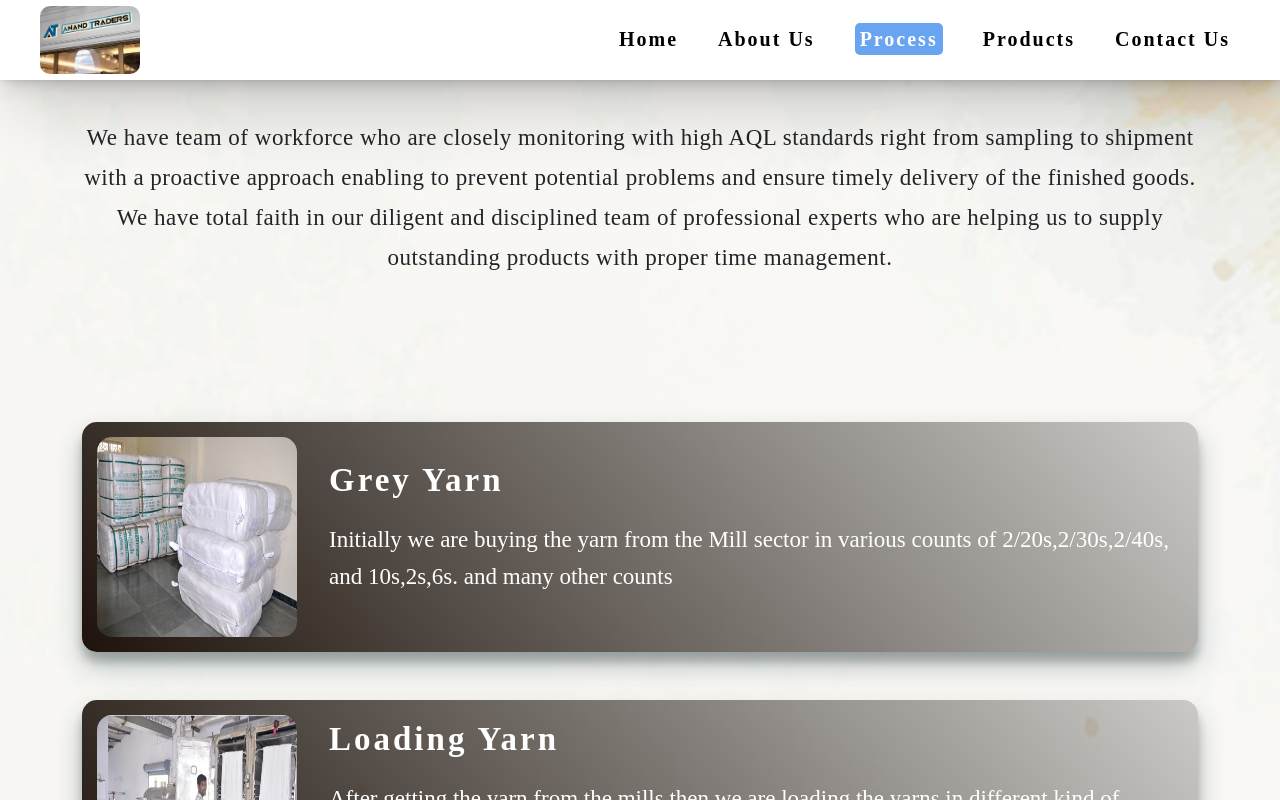
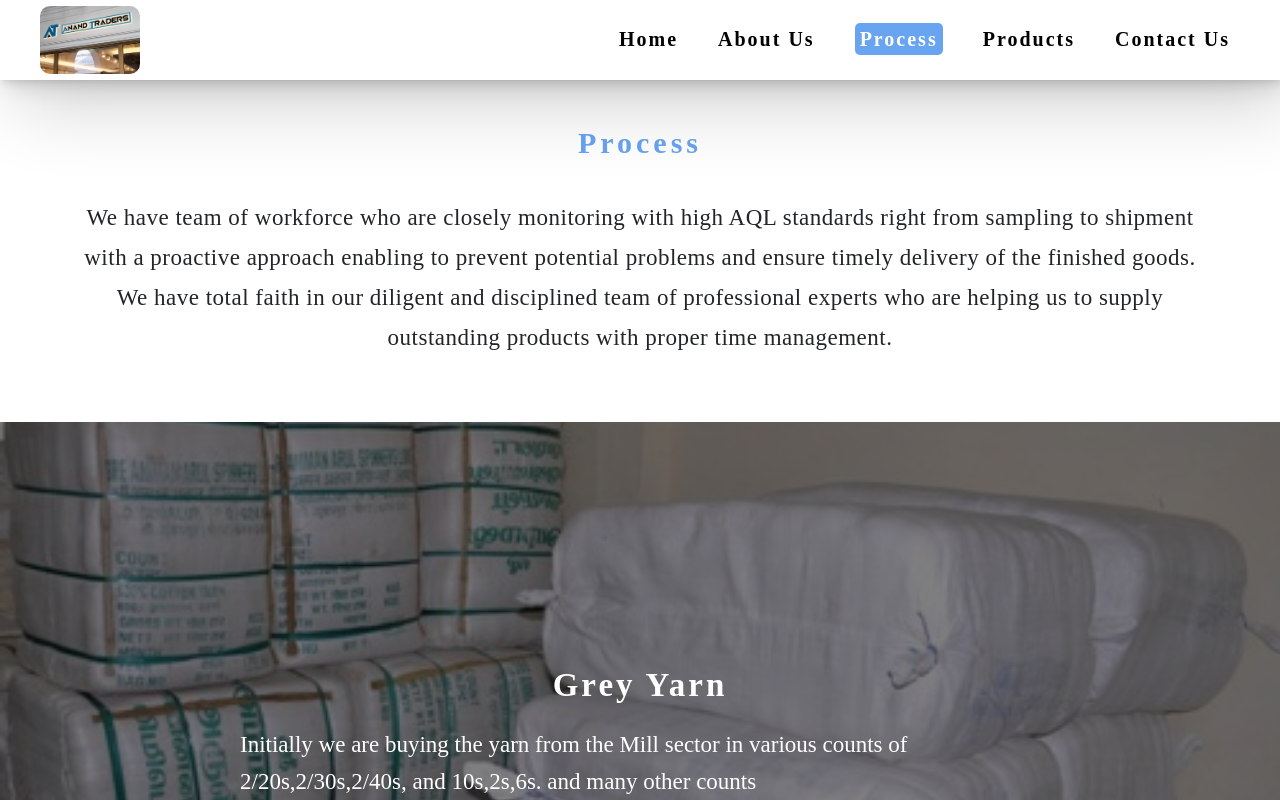
Before and after one commit to Looping-warriors/Anand-traders, a React (Create React App) app: page /process in a window 1280 px wide. Shown: the top 800 px of the page. Built offline with nearby package versions, Linux system fonts and the light colour scheme; a web font is replaced by a local one.

Commit message:
animation added

```diff
--- a/src/Components/Pages/Process.js
+++ b/src/Components/Pages/Process.js
@@ -9,6 +9,7 @@ import image6 from "../../Assets/process/7.jpeg";
 import image7 from "../../Assets/process/8.jpeg";
 import image8 from "../../Assets/process/9.jpeg";
 import image9 from "../../Assets/process/10.jpeg";
+import { motion } from "framer-motion";
 
 function Process() {
   window.scrollTo(0, 0);
@@ -72,7 +73,16 @@ function Process() {
   return (
     <div className='process'>
       <div className='process-head'>
-        <div className='container'>
+        <div
+          className='container'
+          initial={{ position: "relative", top: 200, opacity: 0 }}
+          whileInView={{
+            position: "relative",
+            top: 0,
+            opacity: 1,
+          }}
+          viewport={{ once: true }}
+        >
           <h3>Process</h3>
           <p>
             We have team of workforce who are closely monitoring with high AQL
@@ -84,21 +94,36 @@ function Process() {
           </p>
         </div>
       </div>
-      <div className='container'>
+      <div className='container process-container'>
         <div className='process-method'>
           {data.map((item, index) => (
-            <div
+            <motion.div
               key={index}
               className='process-card'
+              style={{
+                backgroundImage: `  linear-gradient(rgba(0, 0, 0, 0.5), rgba(0, 0, 0, 0.5)), url(${item.icon})`,
+                backgroundRepeat: "no-repeat",
+                backgroundSize: "cover",
+                backgroundPosition: "center",
+                overflow: "hidden",
+              }}
+              initial={{ position: "relative", top: 200, opacity: 0 }}
+              whileInView={{
+                position: "relative",
+                top: 0,
+                opacity: 1,
+                transition: { duration: 0.5, ease: "linear" },
+              }}
+              viewport={{ once: true }}
             >
-              <div>
+              {/* <div>
                 <img src={item.icon}></img>
-              </div>
+              </div> */}
               <div>
                 <h3>{item.title}</h3>
                 <p>{item.content}</p>
               </div>
-            </div>
+            </motion.div>
           ))}
         </div>
       </div>
--- a/src/css/Process.css
+++ b/src/css/Process.css
@@ -1,16 +1,13 @@
 .process {
-  background: url(../Assets/background.jpg);
-  background-repeat: no-repeat;
-  background-size: cover;
-  background-position: center;
+  margin-top: 10vh;
 }
 .process-head {
   text-align: center;
-
   letter-spacing: 0.5px;
   padding: 3rem 0;
 }
 .process-head h3 {
+  color: var(--secondaryColor);
   font: normal bold 30px/1 "Integralcf";
   margin-bottom: 40px;
   letter-spacing: 4px;
@@ -18,28 +15,42 @@
 .process-head p {
   font: normal normal 23px/40px "Sofia pro";
 }
-.process-method {
+/* .process-method {
   display: flex;
   flex-direction: column;
   margin-top: 5rem;
-}
-.process-method img {
+} */
+/* .process-method img {
   width: 200px;
   height: 200px;
   border-radius: 15px;
+} */
+
+.process-container {
+  margin: 0;
+  padding: 0;
 }
 .process-card {
+  width: 100vw;
+  height: 80vh;
   padding: 15px;
+  margin-bottom: 1rem;
+  position: relative;
   display: flex;
-  width: 100%;
+  flex-direction: column;
+  justify-content: center;
   align-items: center;
-  gap: 2rem;
-  margin-bottom: 3rem;
-  box-shadow: rgba(0, 40, 50, 0.25) 0px 14px 28px,
-    rgba(0, 0, 0, 0.22) 0px 10px 10px;
-  background-image: linear-gradient(50deg, #1e130c, rgba(17, 15, 15, 0.2));
+  /* border-radius: 15px; */
+}
+.process-card > div {
+  width: 50rem;
+  /* text-align: center; */
   color: white;
-  border-radius: 15px;
+  display: flex;
+  flex-direction: column;
+  justify-content: center;
+  align-items: center;
+  z-index: 10;
 }
 .process-method h3 {
   font: normal normal bold 33px/1 "Sofia Pro";
--- a/src/css/Products.css
+++ b/src/css/Products.css
@@ -1,10 +1,5 @@
 .products {
   padding-bottom: 8rem;
-  /* background-image: linear-gradient(0deg, #5928e5, #fff 91%); */
-  /* background: url(../Assets/background.jpg); */
-  background-repeat: no-repeat;
-  background-size: 3900px;
-  background-position: center;
   padding-top: 10vh;
 }
 .product-head {
```
